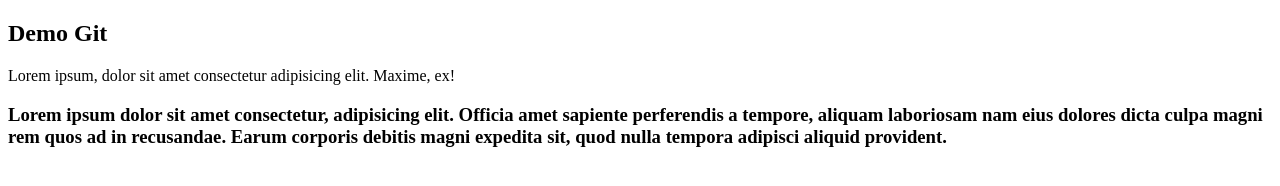
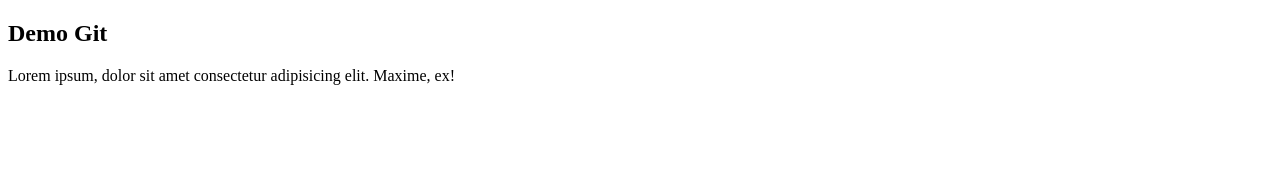
Before and after one commit to Naba-dev/Wootlab-git, a plain HTML site: page index.html in a window 1280 px wide. Drawn offline with Linux system fonts and the light colour scheme.

Commit message:
Branch Created

```diff
--- a/index.html
+++ b/index.html
@@ -9,9 +9,6 @@
    <div>
     <h2> Demo Git </h2>
     <p> Lorem ipsum, dolor sit amet consectetur adipisicing elit. Maxime, ex!</p>
-    <div>
-        <h3> Lorem ipsum dolor sit amet consectetur, adipisicing elit. Officia amet sapiente perferendis a tempore, aliquam laboriosam nam eius dolores dicta culpa magni rem quos ad in recusandae. Earum corporis debitis magni expedita sit, quod nulla tempora adipisci aliquid provident.</h3>
-    </div>
    </div>
 </body>
 </html>
```
